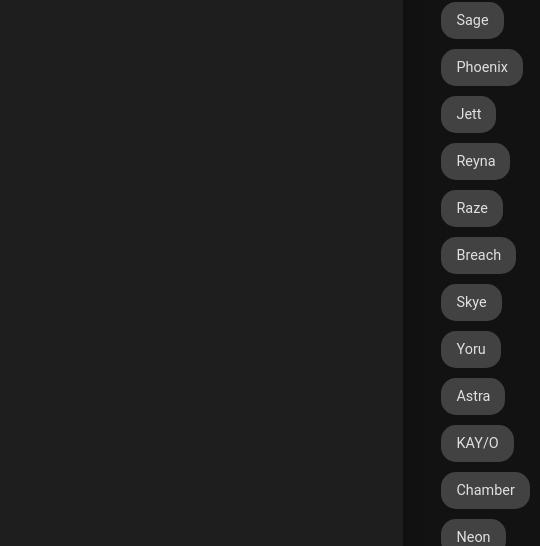
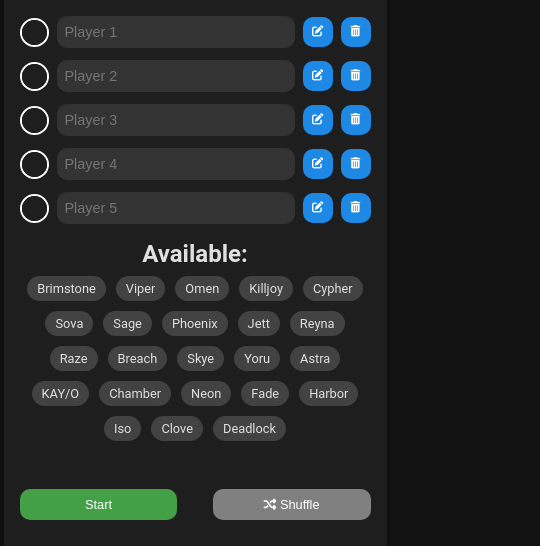
Before and after one commit to Victoroide/valorant-roulette, a website: page index.html in a window 390 px wide. Shown: the part 162-708 px from the top of the page, 540 px wide, since content can reach past the window. Drawn offline with Linux system fonts and the light colour scheme.

Commit message:
fix: responsive

```diff
--- a/index.html
+++ b/index.html
@@ -4,13 +4,13 @@
     <meta charset="UTF-8">
     <meta name="viewport" content="width=device-width, initial-scale=1.0">
     <title>Valorant Agents Random Roulette</title>
-    <link rel="stylesheet" href="https://cdnjs.cloudflare.com/ajax/libs/font-awesome/6.0.0-beta3/css/all.min.css">
+    <link rel="stylesheet" href="https://cdnjs.cloudflare.com/ajax/libs/font-awesome/6.5.2/css/all.min.css">
     <link rel="stylesheet" href="styles.css">
     <link rel="icon" href="images/valorant.ico" type="image/x-icon">
 </head>
 <body>
     <div class="container">
-        <h1>Valorant Agents Random Roulette</h1>
+        <h1>Valorant Roulette</h1>
         <div class="content">
             <div class="left-content">
                 <div class="player-inputs" id="playerInputs">
@@ -48,7 +48,7 @@
             </div>
             <div class="right-content">
                 <div class="available-agents" id="availableAgentsList">
-                    <h2>Available Agents:</h2>
+                    <h2>Available:</h2>
                     <div id="agentList" class="agent-list"></div>
                 </div>
             </div>
--- a/script.js
+++ b/script.js
@@ -44,7 +44,7 @@
             players.push({ name: input.value.trim(), agent: null });
             input.disabled = true;
         }
-        input.value = input.value.split(':')[0]; // Eliminar asignaciones previas
+        input.value = input.value.split(':')[0];
     });
 
     if (players.length === 0) {
@@ -143,6 +143,22 @@
     const input = button.parentNode.querySelector('.player-input');
     input.disabled = false;
     input.focus();
+    button.innerHTML = '<i class="fas fa-check"></i>';
+    button.style.backgroundColor = '#43a047';
+    button.onclick = function() { confirmEdit(button); };
+    input.addEventListener('keydown', function(event) {
+        if (event.key === 'Enter') {
+            confirmEdit(button);
+        }
+    });
+}
+
+function confirmEdit(button) {
+    const input = button.parentNode.querySelector('.player-input');
+    input.disabled = true;
+    button.innerHTML = '<i class="fas fa-edit"></i>';
+    button.style.backgroundColor = '';
+    button.onclick = function() { editPlayer(button); };
 }
 
 function deletePlayerContent(button) {
--- a/styles.css
+++ b/styles.css
@@ -25,10 +25,9 @@
 }
 
 h1 {
-    margin-bottom: 3rem;
+    margin-bottom: 2rem;
     color: #f5f5f5;
     font-size: 2rem;
-    margin-top: 2rem;
 }
 
 .content {
@@ -88,13 +87,17 @@
 }
 
 .edit-button, .delete-button {
-    padding: 0.5rem 1rem;
+    padding: 0.5rem;
     font-size: 0.9rem;
     cursor: pointer;
     border: none;
     background-color: #1e88e5;
     color: #fff;
     border-radius: 10px;
+    flex: 0 0 auto;
+    display: flex;
+    align-items: center;
+    justify-content: center;
 }
 
 .edit-button i, .delete-button i {
@@ -106,7 +109,7 @@
 }
 
 .start-button, .shuffle-button {
-    padding: 0.75rem 1.5rem;
+    padding: 0.5rem 1rem;
     font-size: 1rem;
     cursor: pointer;
     border: none;
@@ -114,6 +117,7 @@
     color: #fff;
     border-radius: 10px;
     margin-top: 1rem;
+    flex: 0 0 auto;
 }
 
 .start-button:hover, .shuffle-button:hover {
@@ -128,10 +132,10 @@
 .button-container {
     display: flex;
     justify-content: center;
-    gap: 2rem;
+    gap: 1rem;
     width: 100%;
     margin-top: 2rem;
-    margin-bottom: 2rem;
+    flex-wrap: wrap;
 }
 
 .assigned-agents {
@@ -146,7 +150,7 @@
 
 .available-agents {
     margin-bottom: 1rem;
-    text-align: left;
+    text-align: center;
     width: 100%;
 }
 
@@ -159,6 +163,7 @@
     display: flex;
     flex-wrap: wrap;
     gap: 10px;
+    justify-content: center;
 }
 
 .agent-bubble {
@@ -203,3 +208,97 @@
 .social-icon:hover {
     color: #1e88e5;
 }
+
+/* Responsive styles */
+@media (max-width: 768px) {
+    .container {
+        padding: 1rem;
+        margin-top: 0;
+    }
+
+    .content {
+        flex-direction: column;
+        align-items: center;
+    }
+
+    .left-content, .right-content {
+        margin: 0;
+        width: 100%;
+        align-items: center;
+    }
+
+    .player-input-container {
+        flex-direction: row;
+        align-items: center;
+        gap: 0.5rem;
+    }
+
+    .player-input {
+        font-size: 0.9rem;
+        padding: 0.5rem;
+    }
+
+    .agent-img {
+        width: 30px;
+        height: 30px;
+        border-radius: 10%;
+    }
+
+    .edit-button, .delete-button {
+        padding: 0.25rem;
+        font-size: 0.8rem;
+        width: 35px;
+        height: 35px;
+        display: flex;
+        align-items: center;
+        justify-content: center;
+    }
+
+    .start-button, .shuffle-button {
+        padding: 0.5rem 1rem;
+        font-size: 0.9rem;
+        width: 45%;
+    }
+
+    .button-container {
+        flex-direction: row;
+        justify-content: space-between;
+        gap: 1rem;
+        margin-top: 1rem;
+    }
+
+    .agent-list {
+        justify-content: center;
+    }
+}
+
+@media (max-width: 480px) {
+    .agent-img {
+        width: 25px;
+        height: 25px;
+        border-radius: 50%;
+    }
+
+    .edit-button, .delete-button {
+        padding: 0.25rem;
+        font-size: 0.7rem;
+        width: 30px;
+        height: 30px;
+    }
+
+    .start-button, .shuffle-button {
+        padding: 0.5rem;
+        font-size: 0.8rem;
+        width: 45%;
+
+    }
+
+    h1 {
+        font-size: 1.5rem;
+    }
+
+    .agent-bubble {
+        padding: 5px 10px;
+        font-size: 0.8rem;
+    }
+}
```
